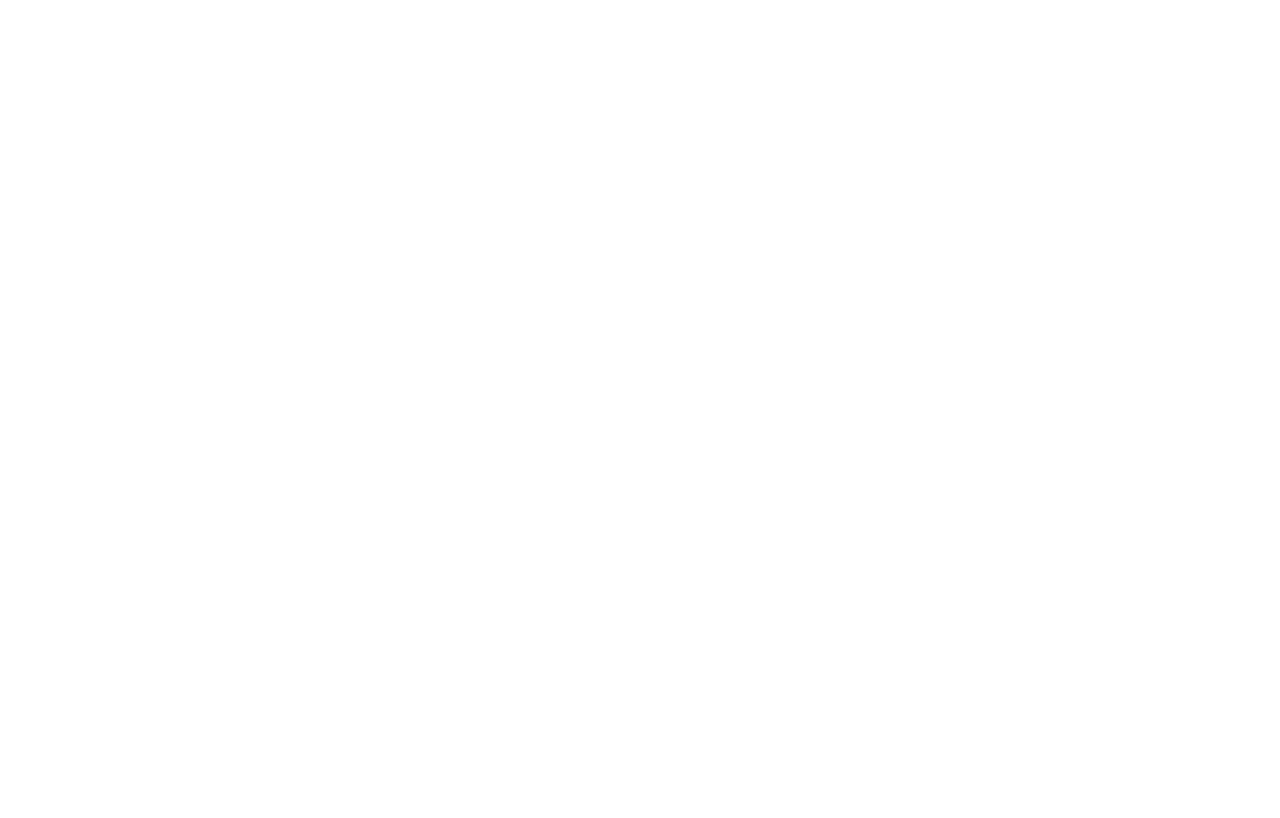
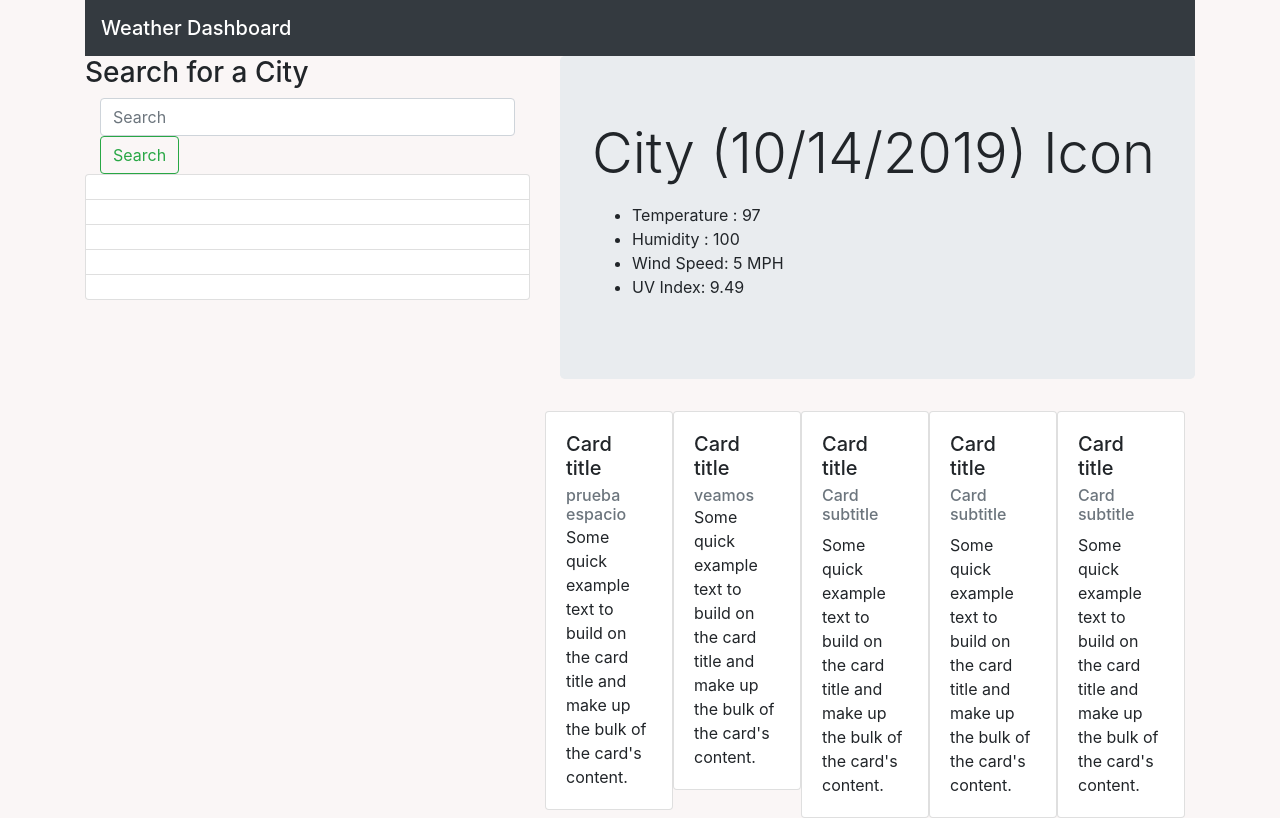
Before and after one commit to ReynaGS/homework-6-weatherDashboard, a plain HTML site: page index.html in a window 1280 px wide. Drawn offline with nearby package versions, Linux system fonts and the light colour scheme.

Commit message:
added main funciton, ready and conected to Weather API

```diff
--- a/index.html
+++ b/index.html
@@ -3,15 +3,124 @@
   <head>
     <meta charset="UTF-8" />
     <meta name="viewport" content="width=device-width, initial-scale=1.0" />
-    <title>Document</title>
     <link
       rel="stylesheet"
-      href="https://stackpath.bootstrapcdn.com/bootstrap/4.5.3/css/bootstrap.min.css"
-      integrity="sha384-TX8t27EcRE3e/ihU7zmQxVncDAy5uIKz4rEkgIXeMed4M0jlfIDPvg6uqKI2xXr2"
+      href="https://stackpath.bootstrapcdn.com/bootstrap/4.5.2/css/bootstrap.min.css"
+      integrity="sha384-JcKb8q3iqJ61gNV9KGb8thSsNjpSL0n8PARn9HuZOnIxN0hoP+VmmDGMN5t9UJ0Z"
       crossorigin="anonymous"
     />
+    <script src="https://code.jquery.com/jquery-3.5.1.min.js"
+      integrity="sha256-9/aliU8dGd2tb6OSsuzixeV4y/faTqgFtohetphbbj0=" crossorigin="anonymous"></script>
+    <title>Weather Dashboard</title>
+    <script src="javaScript.js"></script>
   </head>
-  <body>
-    <script src="javaScript.js"></script>
+
+  <body style="background-color: rgb(250, 246, 246)">
+    <div class="container" style="text-align: center" ;>
+      <nav class="navbar navbar-dark bg-dark">
+        <span class="navbar-brand mb-0 h1"> Weather Dashboard</span>
+      </nav>
+    </div>
+    <div class="main">
+      <div class="container">
+
+        <div class="row">
+          <div class="col-sm-5">
+            <h3>Search for a City</h3>
+            <div class="col">
+              <input id = "searchBt" class="form-control mr-sm-2" type="search" placeholder="Search" aria-label="Search">
+              <button id="searchImput"class="btn btn-outline-success my-2 my-sm-0" type="submit">Search</button>
+              </form>
+            </div>
+            <div class="row">
+            <div class="col">
+              <ul class="list-group">
+                <li class="list-group-item"></li>
+                <li class="list-group-item"></li>
+                <li class="list-group-item"></li>
+                <li class="list-group-item"></li>
+                <li class="list-group-item"></li>
+              </ul>
+            </div>
+            </div>
+          </div>
+
+          <div class="col-sm-7" id="displaySearchedCity">
+            <div class="=row">  </div>
+            <div class="jumbotron">
+              <h2 class="display-4">City (10/14/2019) Icon</h2>
+              <p class="lead"><ul>
+                <li>Temperature : 97</li>
+                <li>Humidity : 100</li>
+                <li>Wind Speed: 5 MPH</li>
+                <li>UV Index: 9.49</li>
+              </ul> </p>
+            </div>
+
+            <div class="row">
+              <div class="=col-sm-4"> <div class="card" style="width: 8rem;">
+                <div class="card-body">
+                  <h5 class="card-title">Card title</h5>
+                  <h6 class="card-subtitle mr-6 text-muted">prueba espacio</h6>
+                  <p class="card-text">Some quick example text to build on the card title and make up the bulk of the card's content.
+                  </p>
+                </div>
+              </div>
+                 </div>
+              <div class="=col-sm-4">
+                <div class="card" style="width: 8rem;">
+                  <div class="card-body">
+                    <h5 class="card-title">Card title</h5>
+                    <h6 class="card-subtitle ml-1o text-muted">veamos</h6>
+                    <p class="card-text">Some quick example text to build on the card title and make up the bulk of the card's
+                      content.
+                    </p>
+                  </div>
+                </div>
+              </div>
+              <div class="=col-sm-4">
+                <div class="card" style="width: 8rem;">
+                  <div class="card-body">
+                    <h5 class="card-title">Card title</h5>
+                    <h6 class="card-subtitle mb-2 text-muted">Card subtitle</h6>
+                    <p class="card-text">Some quick example text to build on the card title and make up the bulk of the card's
+                      content.
+                    </p>
+
+                  </div>
+                </div>
+              </div>
+              <div class="=col-sm-4">
+                <div class="card" style="width: 8rem;">
+                  <div class="card-body">
+                    <h5 class="card-title">Card title</h5>
+                    <h6 class="card-subtitle mb-2 text-muted">Card subtitle</h6>
+                    <p class="card-text">Some quick example text to build on the card title and make up the bulk of the card's
+                      content.
+                    </p>
+
+                  </div>
+                </div>
+              </div>
+              <div class="=col-sm-4">
+                <div class="card" style="width: 8rem;">
+                  <div class="card-body">
+                    <h5 class="card-title">Card title</h5>
+                    <h6 class="card-subtitle mb-2 text-muted">Card subtitle</h6>
+                    <p class="card-text">Some quick example text to build on the card title and make up the bulk of the card's
+                      content.
+                    </p>
+
+                  </div>
+                </div>
+              </div>
+              </div>
+
+            </div>
+          </div>
+
+
+        </div>
+    </div>
   </body>
 </html>
--- a/javaScript.js
+++ b/javaScript.js
@@ -0,0 +1,26 @@
+// 1- Entry point. Primero define la funcion main. Has console log, como prueba.
+function main() {
+  console.log('testing entry point');
+  // 3-Enlaza el boton de search al javaScript, usando jQuery, agrega la funcion de click. Haz console log, prueba y borralo.
+  $('#searchImput').click(function () {
+    //4- crea una variable que va a almacenar el value del imput en imput text.Luego igualala al valor retornado en la funcion val.
+    var searchTerm;
+    searchTerm = $('#searchBt').val();
+    console.log(searchTerm);
+  });
+}
+// 5 - creando una funcion, que tome el parametro del imput box y lo busque en el api.
+function getWeatherFromApi(searchParam) {
+  var url =
+    'https://api.openweathermap.org/data/2.5/weather?appid=487ec79abf2987194c1a213dff07edb5&units=imperial&q=' +
+    searchParam;
+
+  console.log(url);
+}
+// document.on("click","#searchBt" ,function(){})
+// 2- aqui invocamos jQuery en el documento $(), retorna un objeto, este objeto tiene un metodo que se llama.
+//.ready y dentro de ready creamos una funcion anonima dentro de la cual invocamos main();
+$(document).ready(function () {
+  main();
+});
+getWeatherFromApi('Miami');
```
